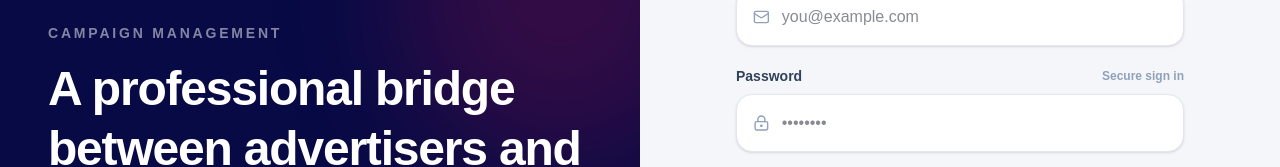
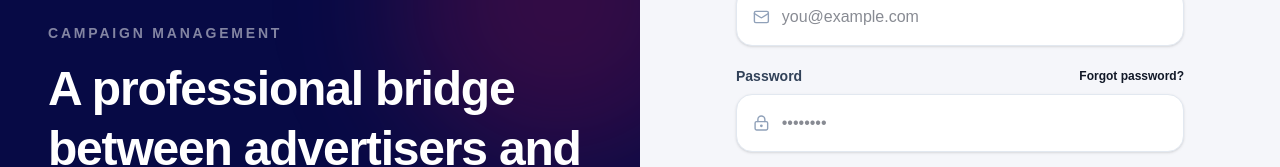
Before and after one commit to ithute-stak/meloli, a Next.js app in the folder apps/frontend/: page /login in a window 1280 px wide. Shown: the part 239-406 px from the top of the page. Built offline with nearby package versions, Linux system fonts and the light colour scheme; no server answers.

Commit message:
feat: link password recovery from login

```diff
--- a/apps/frontend/app/login/page.tsx
+++ b/apps/frontend/app/login/page.tsx
@@ -38,7 +38,7 @@ export default function LoginPage(){
         <h2 className="text-3xl font-black tracking-tight text-[#070a45]">Welcome back</h2><p className="mt-2 text-slate-500">Sign in to manage your adverts and approvals.</p>
         <form className="mt-8 space-y-5" onSubmit={submit}>
           <label className="block"><span className="mb-2 block text-sm font-bold text-slate-700">Email address</span><div className="flex items-center gap-3 rounded-2xl border border-slate-200 bg-white px-4 shadow-sm focus-within:border-[#070a45]"><Mail size={18} className="text-slate-400"/><input className="h-14 w-full outline-none" type="email" placeholder="you@example.com" value={email} onChange={e=>setEmail(e.target.value)} required/></div></label>
-          <label className="block"><div className="mb-2 flex items-center justify-between"><span className="text-sm font-bold text-slate-700">Password</span><span className="text-xs font-bold text-slate-400">Secure sign in</span></div><div className="flex items-center gap-3 rounded-2xl border border-slate-200 bg-white px-4 shadow-sm focus-within:border-[#070a45]"><LockKeyhole size={18} className="text-slate-400"/><input className="h-14 w-full outline-none" type="password" placeholder="••••••••" value={password} onChange={e=>setPassword(e.target.value)} required/></div></label>
+          <label className="block"><div className="mb-2 flex items-center justify-between"><span className="text-sm font-bold text-slate-700">Password</span><Link href="/forgot-password" className="text-xs font-extrabold text-[#e31545]">Forgot password?</Link></div><div className="flex items-center gap-3 rounded-2xl border border-slate-200 bg-white px-4 shadow-sm focus-within:border-[#070a45]"><LockKeyhole size={18} className="text-slate-400"/><input className="h-14 w-full outline-none" type="password" placeholder="••••••••" value={password} onChange={e=>setPassword(e.target.value)} required/></div></label>
           <label className="block"><div className="mb-2 flex items-center justify-between"><span className="text-sm font-bold text-slate-700">Authenticator code</span><span className="text-xs font-bold text-slate-400">Staff 2FA only</span></div><div className="flex items-center gap-3 rounded-2xl border border-slate-200 bg-white px-4 shadow-sm focus-within:border-[#070a45]"><LockKeyhole size={18} className="text-slate-400"/><input className="h-14 w-full tracking-[.25em] outline-none" inputMode="numeric" autoComplete="one-time-code" placeholder="000000" value={otpCode} onChange={e=>setOtpCode(e.target.value.replace(/\D/g,"").slice(0,8))}/></div></label>
           {error&&<div className="rounded-2xl border border-rose-200 bg-rose-50 px-4 py-3 text-sm font-semibold text-rose-700">{error}</div>}
           <button disabled={loading} className="flex h-14 w-full items-center justify-center gap-2 rounded-2xl bg-[#070a45] font-extrabold text-white shadow-lg shadow-indigo-950/20 disabled:opacity-60">{loading&&<Loader2 size={18} className="animate-spin"/>}{loading?"Signing in...":"Sign in"}</button>
```
